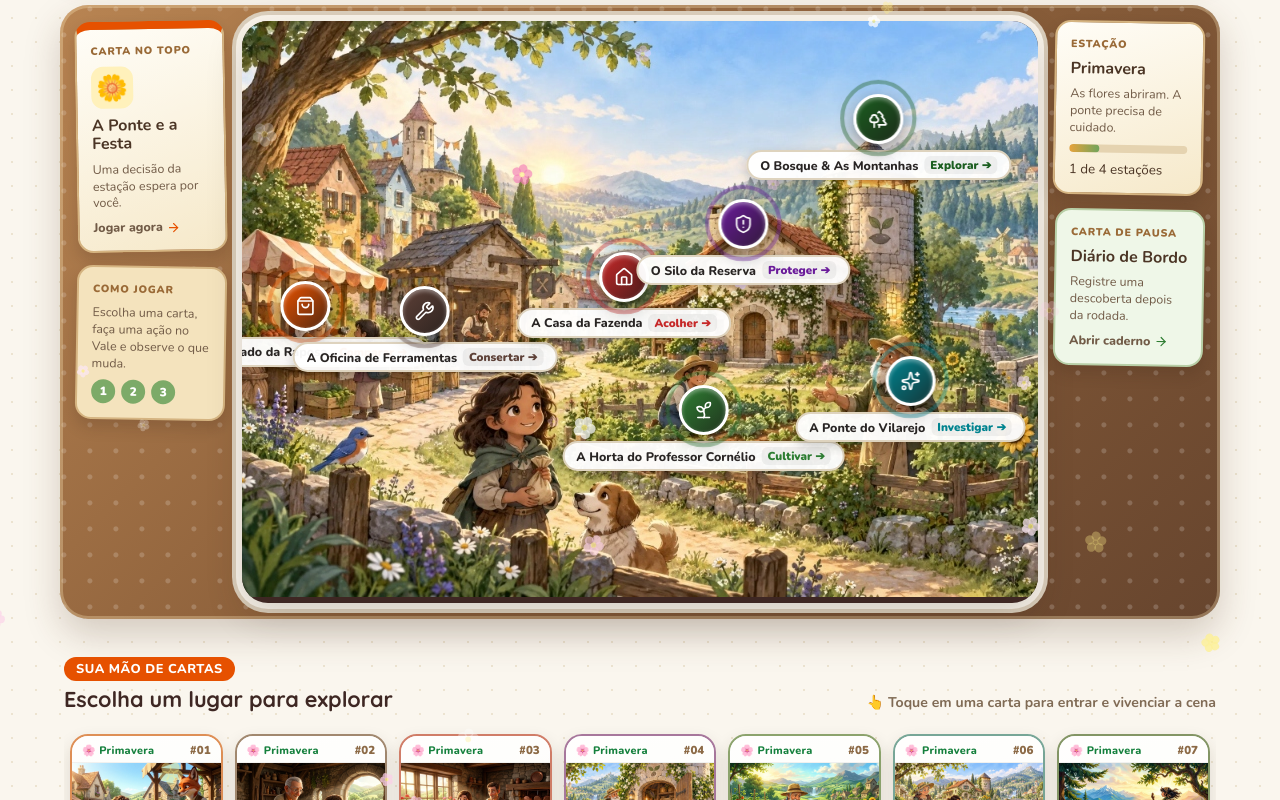
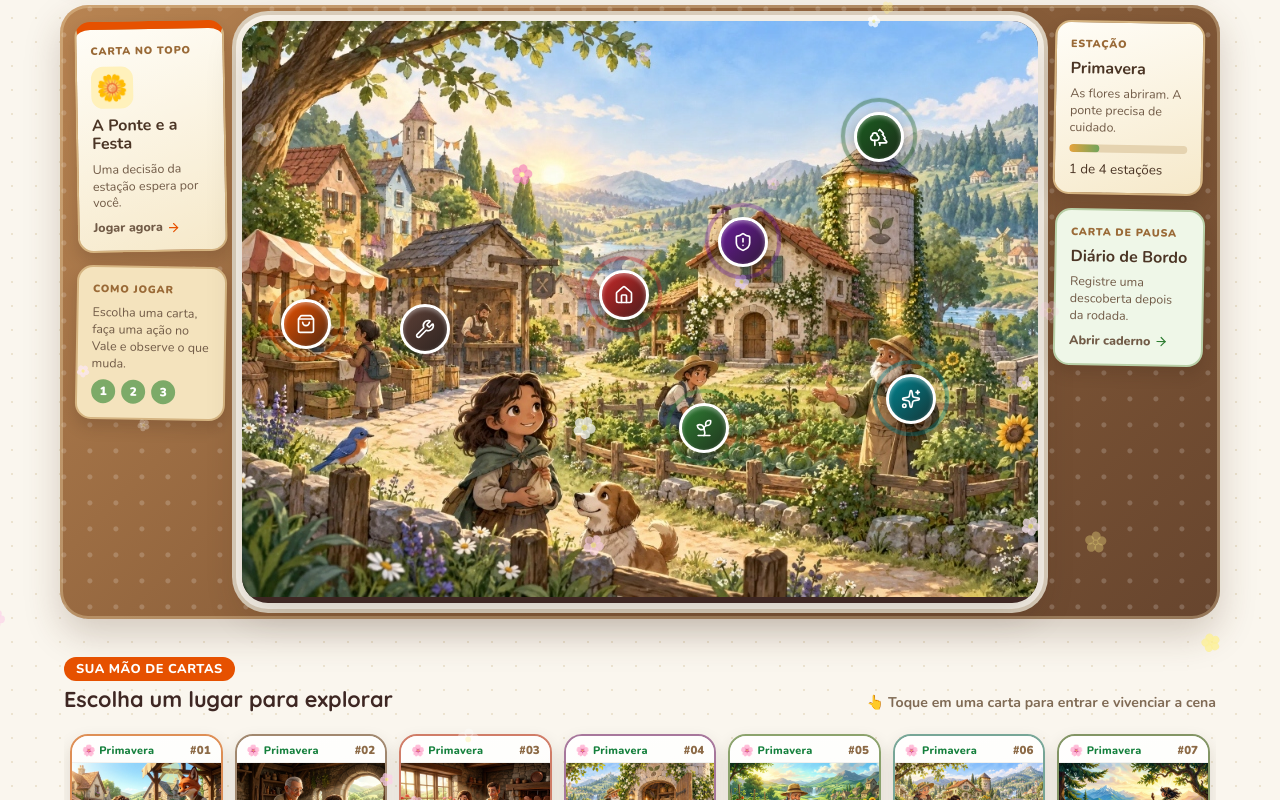
Before and after one commit to ozzymusabarto-afk/VALE-DAS-SEMENTES, a React (Vite) app: page / in a window 1280 px wide. Both pictures are taken after a click on the button "Começar Minha Jornada no Vale". Shown: the part 378-1178 px from the top of the page. Built offline with nearby package versions, Linux system fonts and the light colour scheme.

Commit message:
feat: limpar mapa removendo textos fixos dos pins e exibindo detalhes no clique

```diff
--- a/src/App.css
+++ b/src/App.css
@@ -649,47 +649,12 @@
 }
 
 .map-hotspot-pin:hover .pin-circle-badge {
-  box-shadow: 0 10px 24px rgba(0, 0, 0, 0.45), 0 0 20px var(--pin-accent, #2e7d32);
-}
-
-.pin-tooltip-label {
-  display: flex;
-  align-items: center;
-  gap: 6px;
-  background: rgba(255, 255, 255, 0.96);
-  border: 2px solid #ded3be;
-  border-radius: 999px;
-  padding: 4px 12px;
-  margin-top: 6px;
-  box-shadow: 0 4px 12px rgba(0, 0, 0, 0.2);
-  white-space: nowrap;
-  pointer-events: none;
-  transition: all 0.22s ease;
-}
-
-.pin-spot-name {
-  font-size: 0.78rem;
-  font-weight: 800;
-  color: #292524;
-}
-
-.pin-spot-action {
-  font-size: 0.72rem;
-  font-weight: 900;
-  background: rgba(0, 0, 0, 0.05);
-  padding: 1px 6px;
-  border-radius: 6px;
-}
-
-.map-hotspot-pin:hover .pin-tooltip-label {
-  background: #1c1917;
-  border-color: #ffffff;
-  box-shadow: 0 6px 18px rgba(0, 0, 0, 0.35);
-  transform: translateY(-2px);
-}
-
-.map-hotspot-pin:hover .pin-spot-name {
-  color: #ffffff;
+  transform: scale(1.18);
+  box-shadow: 0 12px 28px rgba(0, 0, 0, 0.5), 0 0 24px var(--pin-accent, #2e7d32);
+}
+
+.map-hotspot-pin:active .pin-circle-badge {
+  transform: scale(0.95);
 }
 
 /* Modal do Hotspot */
--- a/src/components/ValleyMap.tsx
+++ b/src/components/ValleyMap.tsx
@@ -225,7 +225,7 @@ export const ValleyMap: React.FC<ValleyMapProps> = ({ onStartRound, activeRoundT
             className="map-image-base"
           />
 
-          {/* Hotspots sobre a pintura panorâmica */}
+          {/* Hotspots sobre a pintura panorâmica - Apenas os botões brilhantes circulares */}
           {HOTSPOTS.map((spot) => (
             <button
               key={spot.id}
@@ -237,16 +237,12 @@ export const ValleyMap: React.FC<ValleyMapProps> = ({ onStartRound, activeRoundT
                 '--pin-accent': spot.color
               } as React.CSSProperties}
               aria-label={`Explorar ${spot.name}`}
-              title={`${spot.name} (${spot.character})`}
+              title={`${spot.name} - Clique para ver os detalhes`}
             >
               <div className="pin-pulse-wave" style={{ borderColor: spot.color }}></div>
               <div className="pin-circle-badge" style={{ background: `linear-gradient(135deg, ${spot.color} 0%, #1c1917 140%)` }}>
                 {spot.icon}
               </div>
-              <span className="pin-tooltip-label">
-                <strong className="pin-spot-name">{spot.name}</strong>
-                <span className="pin-spot-action" style={{ color: spot.color }}>{spot.actionVerb} ➔</span>
-              </span>
             </button>
           ))}
 
```
